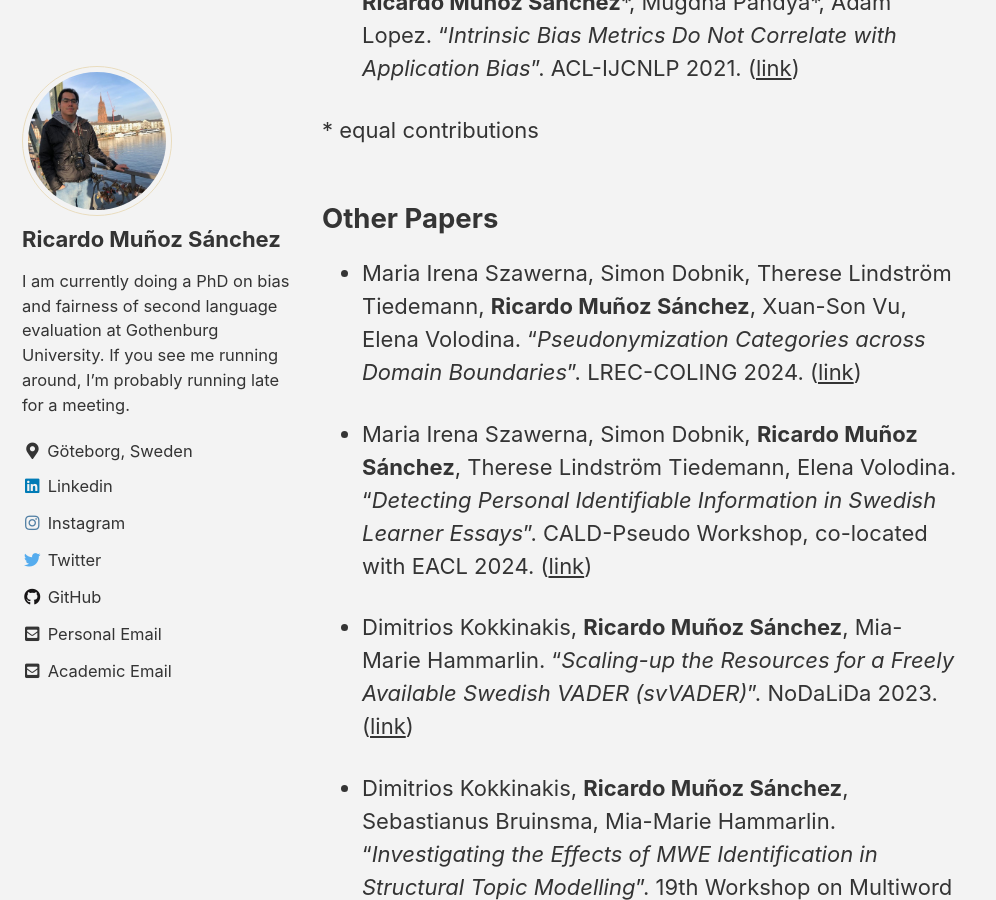
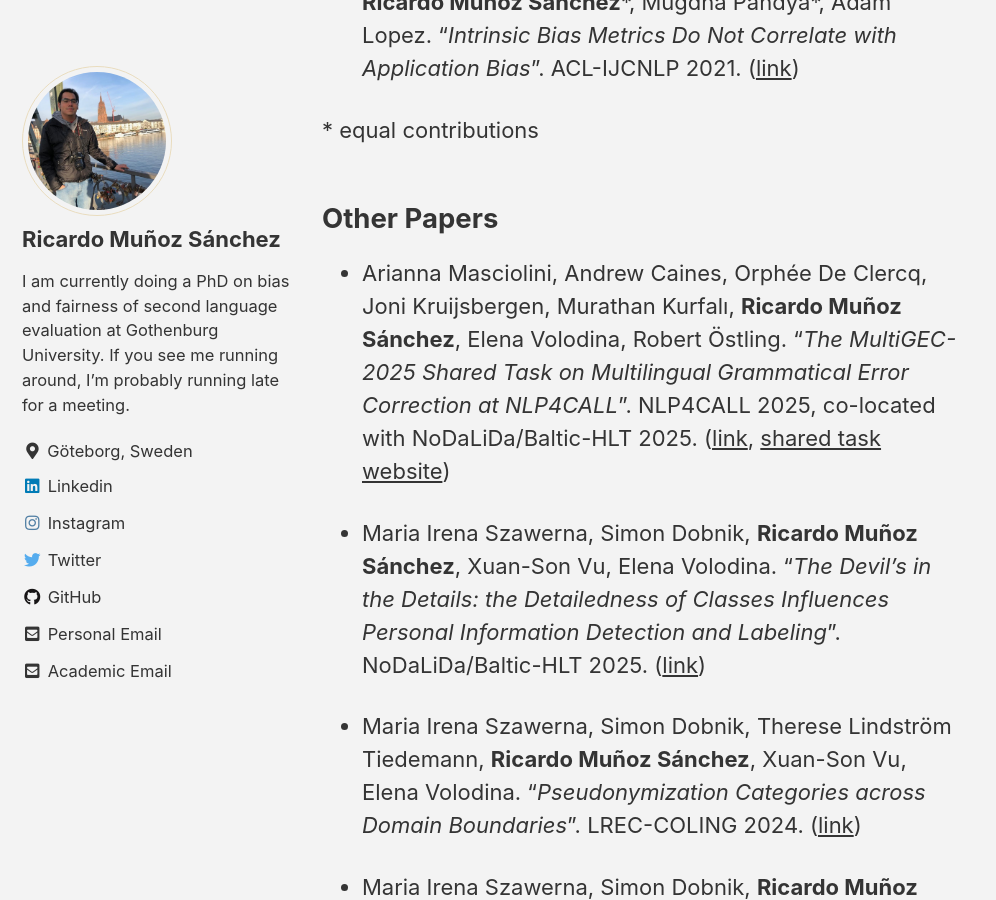
Before and after one commit to rimusa/rimusa.github.io, a Jekyll site: the page built from docs/_pages/research.md, in a window 1280 px wide and 900 px high, scrolled down 1391 px. Shown: the whole window, without its empty margins (0-996 px from the left). Built offline with Jekyll 4.4.1, drawn with Linux system fonts in a browser that asks for light colours; cached includes are drawn as plain includes.

Commit message:
Added Nodalida Papers

```diff
--- a/docs/_pages/research.md
+++ b/docs/_pages/research.md
@@ -30,6 +30,10 @@ You can see the talks and presentations I've given [here](../talks).
 
 
 ## Other Papers
+
+- Arianna Masciolini, Andrew Caines, Orphée De Clercq, Joni Kruijsbergen, Murathan Kurfalı, **Ricardo Muñoz Sánchez**, Elena Volodina, Robert Östling. "_The MultiGEC-2025 Shared Task on Multilingual Grammatical Error Correction at NLP4CALL_". NLP4CALL 2025, co-located with NoDaLiDa/Baltic-HLT 2025. ([link](https://hdl.handle.net/10062/107166), [shared task website](https://spraakbanken.github.io/multigec-2025/shared_task.html))
+
+- Maria Irena Szawerna, Simon Dobnik, **Ricardo Muñoz Sánchez**, Xuan-Son Vu, Elena Volodina. "_The Devil’s in the Details: the Detailedness of Classes Influences Personal Information Detection and Labeling_". NoDaLiDa/Baltic-HLT 2025. ([link](https://hdl.handle.net/10062/107263))
 
 - Maria Irena Szawerna, Simon Dobnik, Therese Lindström Tiedemann, **Ricardo Muñoz Sánchez**, Xuan-Son Vu, Elena Volodina. "_Pseudonymization Categories across Domain Boundaries_". LREC-COLING 2024. ([link](https://aclanthology.org/2024.lrec-main.1164/))
 
```
